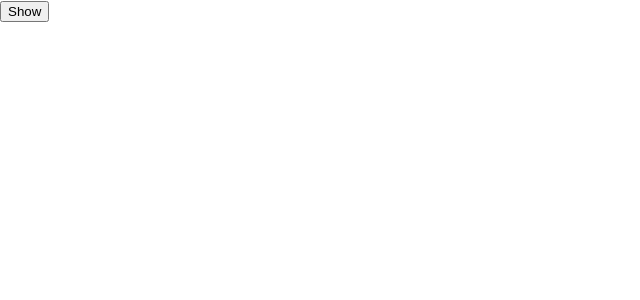
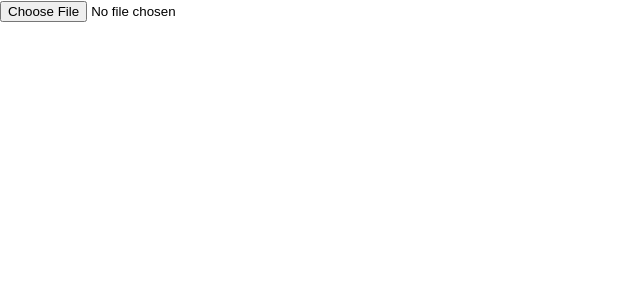
Before and after one commit to htduyen/f8-react, a React (Create React App) app: page / in a window 1280 px wide. Shown: the top 300 px of the page, without its empty margins (0-640 px from the left). Built offline with nearby package versions, Linux system fonts and the light colour scheme.

Commit message:
Using useEffect load img + useEffect with only return to clean up

```diff
--- a/src/App.js
+++ b/src/App.js
@@ -1,22 +1,27 @@
-import { useState } from "react";
-import Content from "./Content";
-import Interval from "./Interval";
+import { useEffect, useState } from "react";
 
 function App() {
+	const [avatar, setAvatar] = useState();
 
-  const [show, setShow] = useState(false)
+	useEffect(() => {
+		return () => {
+			avatar && URL.revokeObjectURL(avatar.url);
+		};
+	}, [avatar]);
 
-  const showHandler = () => {
-    setShow(!show)
-  }
+	const choseImgHandler = (e) => {
+		const file = e.target.files[0];
+		file.url = URL.createObjectURL(file);
+		setAvatar(file);
+	};
 
-  return (
-    <div className="App">
-        <button onClick={showHandler}>Show</button>
-        {/* { show && <Content/>} */}
-        { show && <Interval/>}
-    </div>
-  );
+	return (
+		<div className="App">
+			<input type="file" onChange={choseImgHandler} />
+
+			{avatar && <img src={avatar.url} alt="" width="50%" />}
+		</div>
+	);
 }
 
 export default App;
```
